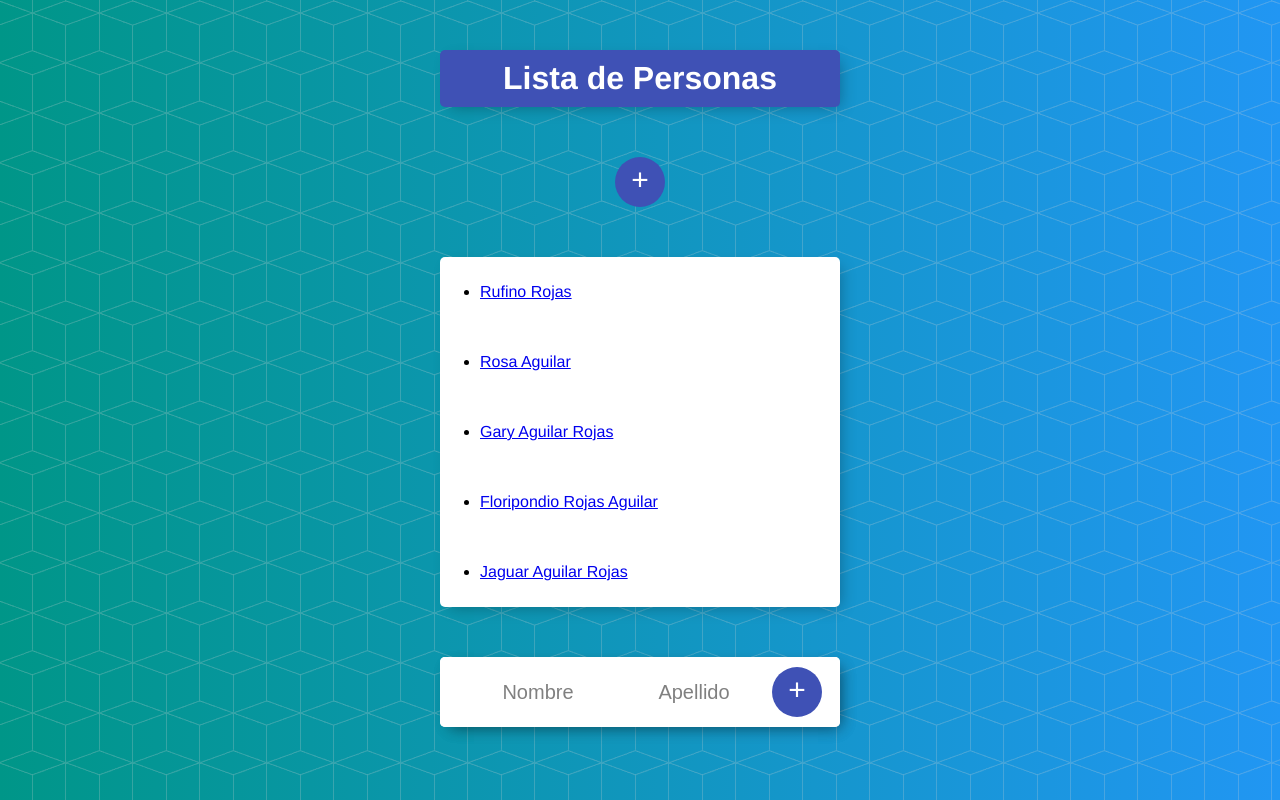
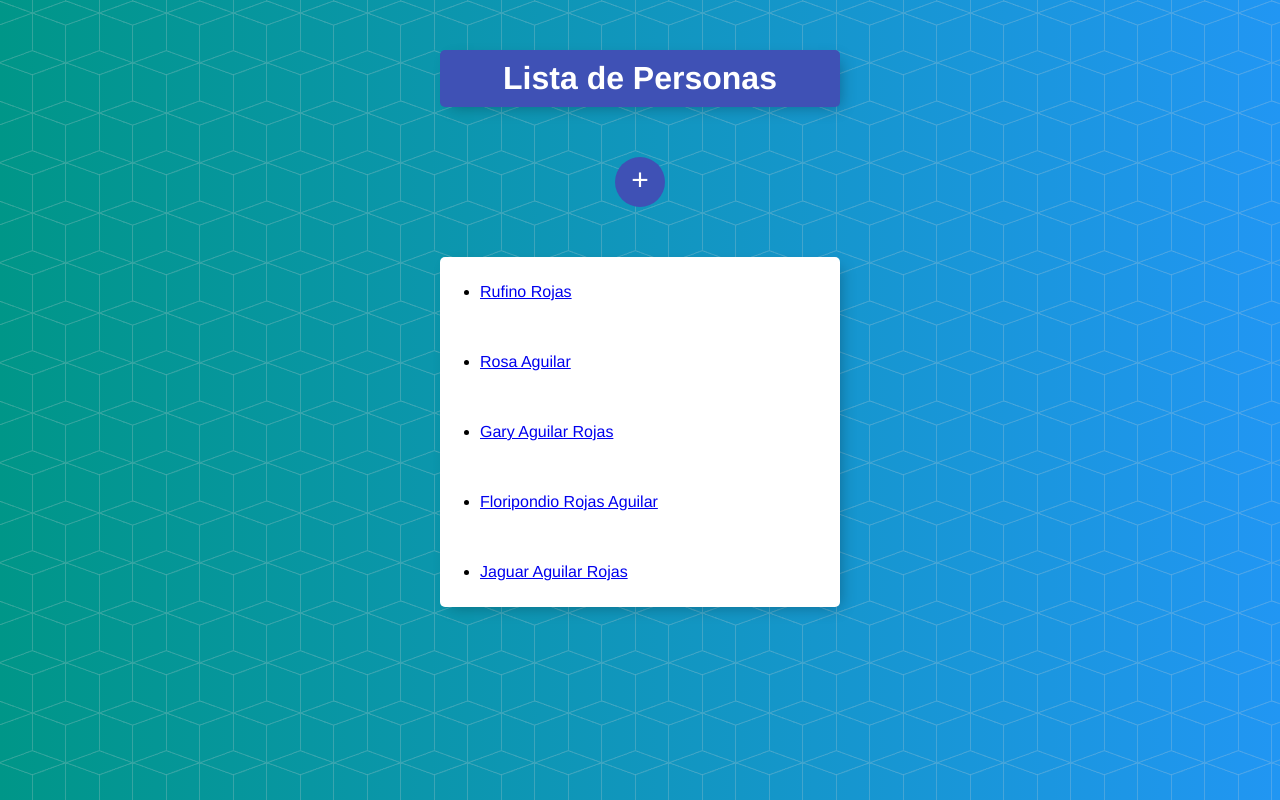
Before and after one commit to Gufi015/AngularCourse, an Angular app: page / in a window 1280 px wide. Shown: the top 800 px of the page. Built offline with nearby package versions, Linux system fonts and the light colour scheme.

Commit message:
se agrega router outlet

```diff
--- a/src/app/personas/personas.component.html
+++ b/src/app/personas/personas.component.html
@@ -9,6 +9,8 @@
 </div>
 
 <!-- <app-formulario (personaCreada)="onPersonaAgregada($event)"></app-formulario> -->
-<div class="box">
+<!-- <div class="box">
   <app-formulario></app-formulario>
-</div>
+</div> -->
+
+<router-outlet></router-outlet>
```
Also changed, not shown: src/app/app-routing.module.ts (+14 -9 lines).
